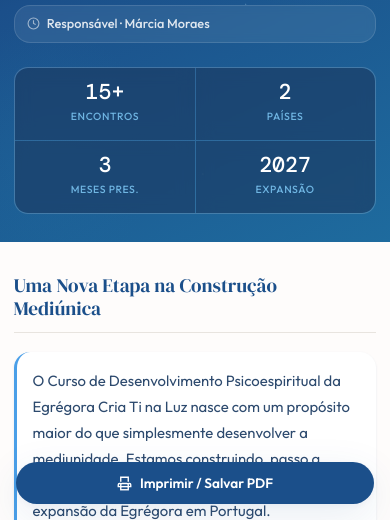
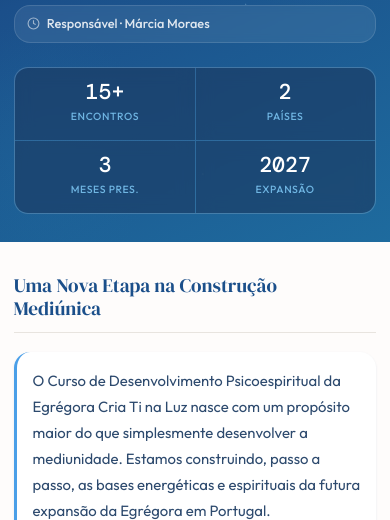
Before and after one commit to eddyB78/cronograma-egregora, a plain HTML site: page index.html in a window 390 px wide. Shown: the part 324-844 px from the top of the page. Drawn offline with nearby package versions, Linux system fonts and the light colour scheme.

Commit message:
Add files via upload

```diff
--- a/index.html
+++ b/index.html
@@ -182,6 +182,26 @@
 
   .meta-chip svg { opacity: .65; flex-shrink: 0; }
 
+  .map-chip {
+    text-decoration: none;
+    cursor: pointer;
+    transition: background .2s, transform .15s, border-color .2s;
+  }
+
+  .map-chip:hover {
+    background: rgba(255,255,255,.14);
+    border-color: rgba(255,255,255,.24);
+    transform: translateY(-1px);
+  }
+
+  .footer-map-link {
+    color: inherit;
+    text-decoration: none;
+    border-bottom: 1px solid currentColor;
+  }
+
+  .footer-map-link:hover { color: var(--navy); }
+
   /* stats bar */
   .stats-bar {
     display: grid;
@@ -701,37 +721,7 @@
     line-height: 1.8;
   }
 
-  /* ── PRINT BUTTON ────────────────────────────────────────────── */
-  .print-btn {
-    position: fixed;
-    bottom: 2rem;
-    right: 2rem;
-    background: var(--navy);
-    color: #fff;
-    border: none;
-    border-radius: var(--r-pill);
-    padding: .75rem 1.5rem;
-    font-family: var(--font-body);
-    font-size: .85rem;
-    font-weight: 600;
-    cursor: pointer;
-    box-shadow: var(--shadow-lg);
-    display: flex;
-    align-items: center;
-    gap: .5rem;
-    transition: background .2s, transform .15s, box-shadow .2s;
-    z-index: 100;
-  }
-
-  .print-btn:hover {
-    background: var(--blue-mid);
-    transform: translateY(-2px);
-    box-shadow: 0 16px 40px rgba(27,79,138,.25);
-  }
-
-  .print-btn:active { transform: translateY(0) scale(.98); }
-
-  /* ── ANIMATIONS ──────────────────────────────────────────────── */
+/* ── ANIMATIONS ──────────────────────────────────────────────── */
   @keyframes fadeUp {
     from { opacity: 0; transform: translateY(18px); }
     to   { opacity: 1; transform: translateY(0); }
@@ -951,15 +941,6 @@
     .quote-mark { font-size: 4rem; }
     .welcome br { display: none; }
 
-    .print-btn {
-      bottom: 1rem;
-      right: 1rem;
-      left: 1rem;
-      width: calc(100% - 2rem);
-      justify-content: center;
-      padding: .75rem 1rem;
-    }
-
     footer { padding: 1.4rem 1rem 5.2rem; }
   }
 
@@ -1051,10 +1032,10 @@
     <p class="header-sub">Curso de Desenvolvimento Psicoespiritual</p>
 
     <div class="header-meta">
-      <span class="meta-chip">
+      <a class="meta-chip map-chip" href="https://www.google.com/maps/search/?api=1&query=Rua+Nau+S%C3%A3o+Gabriel+102+Felgueiras+Portugal" target="_blank" rel="noopener noreferrer" aria-label="Abrir endereço no Google Maps">
         <svg width="13" height="13" fill="none" stroke="currentColor" stroke-width="2" viewBox="0 0 24 24"><path d="M12 2C8.13 2 5 5.13 5 9c0 5.25 7 13 7 13s7-7.75 7-13c0-3.87-3.13-7-7-7z"/><circle cx="12" cy="9" r="2.5"/></svg>
         Rua Nau São Gabriel, 102 · Felgueiras, Portugal
-      </span>
+      </a>
       <span class="meta-chip">
         <svg width="13" height="13" fill="none" stroke="currentColor" stroke-width="2" viewBox="0 0 24 24"><rect x="3" y="4" width="18" height="18" rx="2"/><path d="M16 2v4M8 2v4M3 10h18"/></svg>
         Julho 2026 → Janeiro 2027
@@ -1571,16 +1552,8 @@
 <!-- FOOTER -->
 <footer>
   <strong>Egrégora Cria Ti na Luz</strong> · Portugal 2026 · Márcia Moraes<br>
-  Rua Nau São Gabriel, nº 102 · 4610-485 – Felgueiras, Portugal
+  <a class="footer-map-link" href="https://www.google.com/maps/search/?api=1&query=Rua+Nau+S%C3%A3o+Gabriel+102+Felgueiras+Portugal" target="_blank" rel="noopener noreferrer">Rua Nau São Gabriel, nº 102 · 4610-485 – Felgueiras, Portugal</a>
 </footer>
-
-<!-- PRINT BUTTON -->
-<button class="print-btn no-print" onclick="window.print()">
-  <svg width="15" height="15" fill="none" stroke="currentColor" stroke-width="2.2" viewBox="0 0 24 24">
-    <path d="M6 9V2h12v7"/><rect x="6" y="17" width="12" height="5"/><path d="M6 12H4a2 2 0 0 0-2 2v3h4v-3a2 2 0 0 1 2-2h8a2 2 0 0 1 2 2v3h4v-3a2 2 0 0 0-2-2h-2"/>
-  </svg>
-  Imprimir / Salvar PDF
-</button>
 
 </body>
 </html>
```
